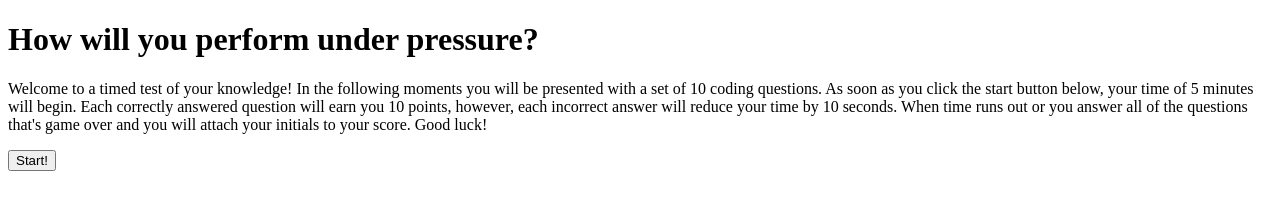
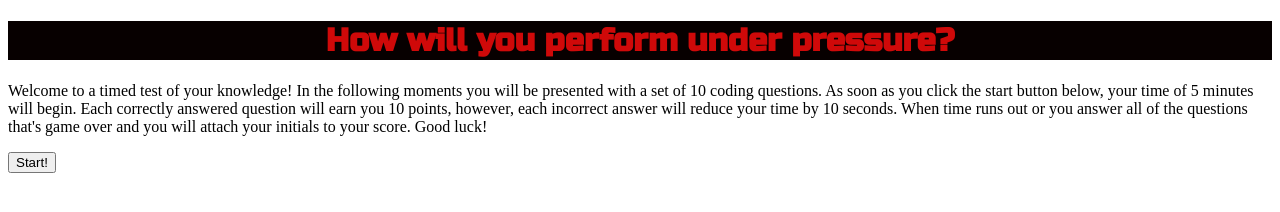
Before and after one commit to JJessee1371/timed-coding-quiz, a plain HTML site: page index.html in a window 1280 px wide. Drawn offline with Linux system fonts and the light colour scheme.

Commit message:
Styled the header with google fonts and personalized stylesheet.

```diff
--- a/index.html
+++ b/index.html
@@ -3,12 +3,16 @@
 <head>
     <meta charset="UTF-8">
     <meta name="viewport" content="width=device-width, initial-scale=1.0">
-    <link rel="stylesheet" src="scripts/styles.css">
+    <!-- Google Fonts link -->
+    <link href="https://fonts.googleapis.com/css2?family=Russo+One&display=swap" rel="stylesheet">
+    <!-- Personalized style sheet -->
+    <link rel="stylesheet" type="text/css" href="scripts/styles.css">
     <title>Code Quiz</title>
 </head>
 <body>
     <h1>How will you perform under pressure?</h1>
 
+        <!-- Rules of the game -->
         <p>Welcome to a timed test of your knowledge! In the following moments you will be
            presented with a set of 10 coding questions. As soon as you click the start button
            below, your time of 5 minutes will begin. Each correctly answered question will earn
@@ -17,10 +21,12 @@
            attach your initials to your score. Good luck!
         </p>
 
+        <!-- Start button -->
         <button id="begin">Start!</button>
 
 
 
+    <!-- Personal JavaScript page -->
     <script src="scripts/index.js"></script>
 </body>
 </html>
--- a/scripts/styles.css
+++ b/scripts/styles.css
@@ -0,0 +1,7 @@
+h1 {
+    font-family: 'Russo One', sans-serif;
+    text-align: center;
+    color: #cf0909;
+    background-color: #070000;
+    font-family: 'Russo One', sans-serif;
+}
```
Also changed, not shown: 1 other file.
